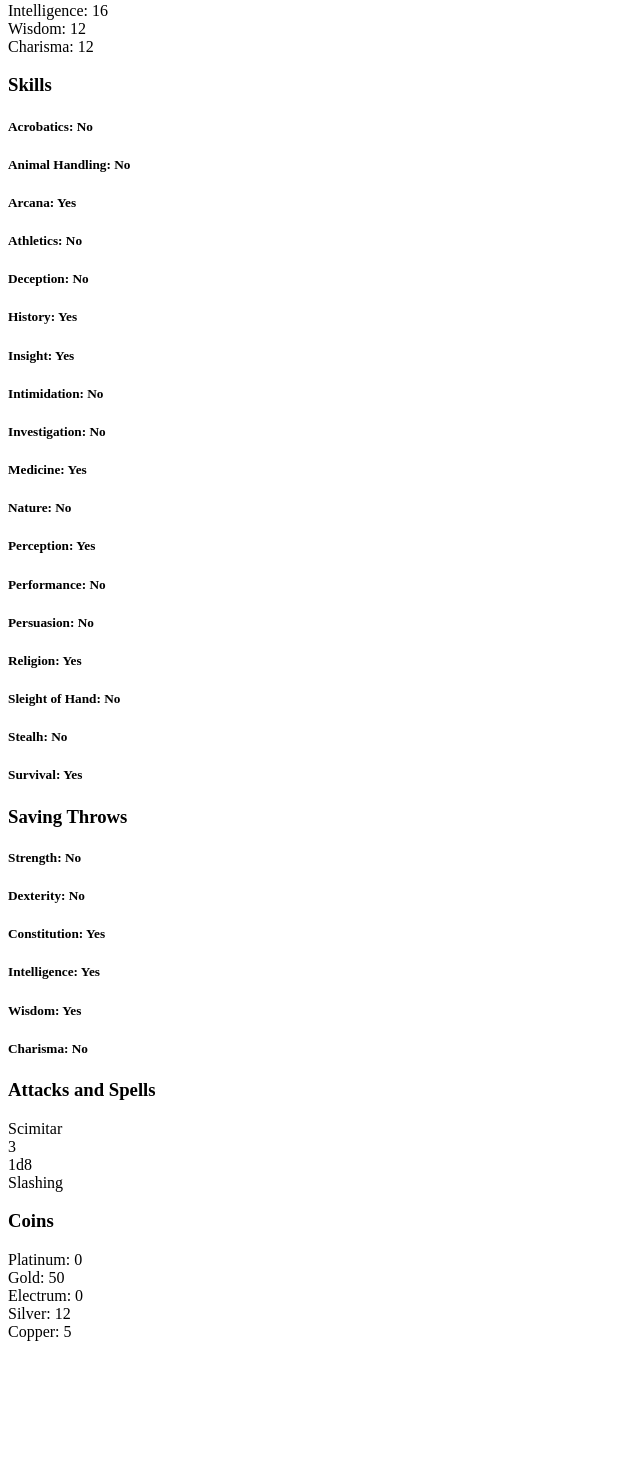
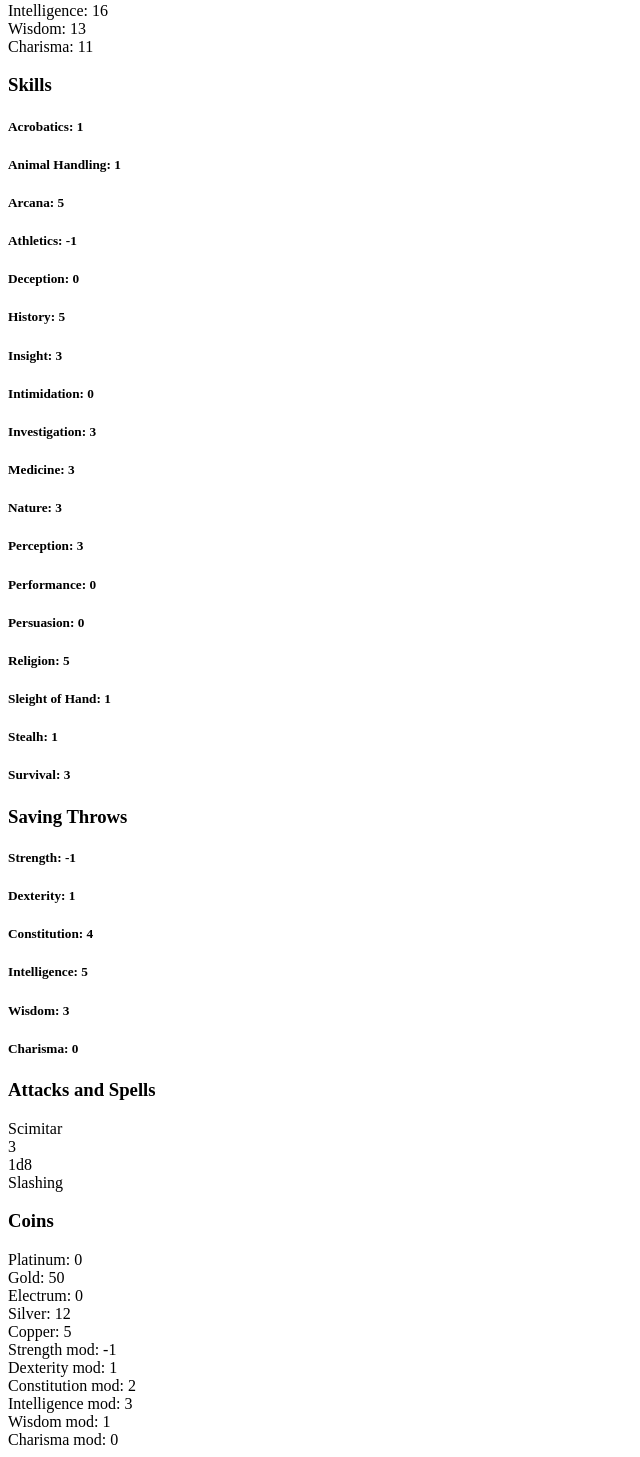
Before and after one commit to bpfahert/charactersheet, a React (Vite) app in the folder character-sheet/: page / in a window 1280 px wide. Shown: the part 593-2050 px from the top of the page, without its empty margins (0-640 px from the left). Before the commit the page ends 1942 px from the top, so only its background shows below. Built offline with nearby package versions, Linux system fonts and the light colour scheme; the HTML template or start-up script is replaced by a standard one.

Commit message:
Update SavingThrows and Skills components to calculate and show game modifiers

```diff
--- a/character-sheet/src/App.tsx
+++ b/character-sheet/src/App.tsx
@@ -1,4 +1,4 @@
-import { useState } from "react";
+import { useState, useEffect } from "react";
 import AbilityScores from "./components/AbilityScores";
 import CharacterDetails from "./components/CharacterDetails";
 import Coins from "./components/Coins";
@@ -6,10 +6,13 @@ import AttacksBox from "./components/AttackBox";
 import Stats from "./components/BattleStats";
 import SavingThrows from "./components/SavingThrows";
 import Skills from "./components/Skills";
+import { AbilityMods } from "./types";
 
 function App() {
+  const [level, setLevel] = useState(4);
   const [characterDetails, setCharacterDetails] = useState({name: "Caleb", class_one: {class: "wizard", level: 4}, race: "human", background: "student"});
-  const [abilityScores, setAbilityScores] = useState({strength: 8, dexterity: 12, constitution: 14, intelligence: 16, wisdom: 12, charisma: 12});
+  const [abilityScores, setAbilityScores] = useState({strength: 8, dexterity: 12, constitution: 14, intelligence: 16, wisdom: 13, charisma: 11});
+  const [abilityModifiers, setAbilityModifiers] = useState({strength: 0, dexterity: 0, constitution: 0, intelligence: 0, wisdom: 0, charisma: 0, proficiency: 0});
   const [playerCoins, setPlayerCoins] = useState({platinum: 0, gold: 50, electrum: 0, silver: 12, copper: 5});
   const [attackList, setAttackList] = useState([{name: "Scimitar", attack_bonus: 3, damage: "1d8", damage_type: "Slashing"}]);
   const [stats, setStats] = useState({armor_class: 12, initiative_bonus: 2, speed: {walking: 30}, hit_points: {current_hp: 32, max_hp: 35, temp_hp: 0}, hit_dice: {total_hit_dice: 4, current_hit_dice: 2}, death_saves: {successes: 1, failures: 2}});
@@ -35,6 +38,17 @@ function App() {
   survival: true,
   })
 
+  useEffect(() => {
+    setAbilityModifiers({
+      strength: Math.floor((abilityScores.strength - 10) / 2),
+      dexterity: Math.floor((abilityScores.dexterity - 10) / 2),
+      constitution: Math.floor((abilityScores.constitution - 10) / 2),
+      intelligence: Math.floor((abilityScores.intelligence - 10) / 2),
+      wisdom: Math.floor((abilityScores.wisdom - 10) / 2),
+      charisma: Math.floor((abilityScores.charisma - 10) / 2),
+      proficiency: Math.ceil(1 + (0.25 * level)),
+    });
+  },[abilityScores, level])
 
 
   return (
@@ -43,10 +57,16 @@ function App() {
       <CharacterDetails details={characterDetails}/>
       <Stats stats={stats}/>
       <AbilityScores scoreset={abilityScores} />
-      <Skills skills={skillset} />
-      <SavingThrows saving_throws={savingThrows} />
+      <Skills skills={skillset} abilityMods={abilityModifiers}/>
+      <SavingThrows savingThrows={savingThrows} abilityMods={abilityModifiers}/>
       <AttacksBox attacks={attackList} />
       <Coins coins={playerCoins} />
+      <div>Strength mod: {abilityModifiers.strength}</div>
+      <div>Dexterity mod: {abilityModifiers.dexterity}</div>
+      <div>Constitution mod: {abilityModifiers.constitution}</div>
+      <div>Intelligence mod: {abilityModifiers.intelligence}</div>
+      <div>Wisdom mod: {abilityModifiers.wisdom}</div>
+      <div>Charisma mod: {abilityModifiers.charisma}</div>
     </>
   )
 }
--- a/character-sheet/src/components/SavingThrows.tsx
+++ b/character-sheet/src/components/SavingThrows.tsx
@@ -1,18 +1,18 @@
 import { SavingThrowProficiencies} from "../types";
+import { AbilityMods } from "../types";
 
-
-function SavingThrows({saving_throws}: SavingThrowProficiencies) {
+function SavingThrows({savingThrows, abilityMods}: SavingThrowProficiencies & AbilityMods) {
 
 
     return(
         <>
             <h3>Saving Throws</h3>
-            <h5>Strength: {saving_throws.strength ? "Yes" : "No"}</h5>
-            <h5>Dexterity: {saving_throws.dexterity ? "Yes" : "No"}</h5>
-            <h5>Constitution: {saving_throws.constitution ? "Yes" : "No"}</h5>
-            <h5>Intelligence: {saving_throws.intelligence ? "Yes" : "No"}</h5>
-            <h5>Wisdom: {saving_throws.wisdom ? "Yes" : "No"}</h5>
-            <h5>Charisma: {saving_throws.charisma ? "Yes" : "No"}</h5>
+            <h5>Strength: {abilityMods.strength + (savingThrows.strength ? abilityMods.proficiency : 0)}</h5>
+            <h5>Dexterity: {abilityMods.dexterity + (savingThrows.dexterity ? abilityMods.proficiency : 0)}</h5>
+            <h5>Constitution: {abilityMods.constitution + (savingThrows.constitution ? abilityMods.proficiency : 0)}</h5>
+            <h5>Intelligence: {abilityMods.intelligence + (savingThrows.intelligence ? abilityMods.proficiency : 0)}</h5>
+            <h5>Wisdom: {abilityMods.wisdom + (savingThrows.wisdom ? abilityMods.proficiency : 0)}</h5>
+            <h5>Charisma: {abilityMods.charisma + (savingThrows.charisma ? abilityMods.proficiency : 0)}</h5>
         </>
     )
 }
--- a/character-sheet/src/components/Skills.tsx
+++ b/character-sheet/src/components/Skills.tsx
@@ -1,29 +1,29 @@
-import { SkillProficiencies} from "../types";
+import { SkillProficiencies, AbilityMods} from "../types";
 
 
-function Skills({skills}: SkillProficiencies) {
+function Skills({skills, abilityMods}: SkillProficiencies & AbilityMods) {
 
     return(
         <>
             <h3>Skills</h3>
-            <h5>Acrobatics: {skills.acrobatics ? "Yes" : "No"}</h5>
-            <h5>Animal Handling: {skills.animal_handling ? "Yes" : "No"}</h5>
-            <h5>Arcana: {skills.arcana ? "Yes" : "No"}</h5>
-            <h5>Athletics: {skills.athletics ? "Yes" : "No"}</h5>
-            <h5>Deception: {skills.deception ? "Yes" : "No"}</h5>
-            <h5>History: {skills.history ? "Yes" : "No"}</h5>
-            <h5>Insight: {skills.insight ? "Yes" : "No"}</h5>
-            <h5>Intimidation: {skills.intimidation ? "Yes" : "No"}</h5>
-            <h5>Investigation: {skills.investigation ? "Yes" : "No"}</h5>
-            <h5>Medicine: {skills.medicine ? "Yes" : "No"}</h5>
-            <h5>Nature: {skills.nature ? "Yes" : "No"}</h5>
-            <h5>Perception: {skills.perception ? "Yes" : "No"}</h5>
-            <h5>Performance: {skills.performance ? "Yes" : "No"}</h5>
-            <h5>Persuasion: {skills.persuasion ? "Yes" : "No"}</h5>
-            <h5>Religion: {skills.religion ? "Yes" : "No"}</h5>
-            <h5>Sleight of Hand: {skills.sleight_of_hand ? "Yes" : "No"}</h5>
-            <h5>Stealh: {skills.stealh ? "Yes" : "No"}</h5>
-            <h5>Survival: {skills.survival ? "Yes" : "No"}</h5>
+            <h5>Acrobatics: {abilityMods.dexterity + (skills.acrobatics ? abilityMods.proficiency : 0)}</h5>
+            <h5>Animal Handling: {abilityMods.wisdom + (skills.animal_handling ? abilityMods.proficiency : 0)}</h5>
+            <h5>Arcana: {abilityMods.intelligence + (skills.arcana ? abilityMods.proficiency : 0)}</h5>
+            <h5>Athletics: {abilityMods.strength + (skills.athletics ? abilityMods.proficiency : 0)}</h5>
+            <h5>Deception: {abilityMods.charisma + (skills.deception ? abilityMods.proficiency : 0)}</h5>
+            <h5>History: {abilityMods.intelligence + (skills.history ? abilityMods.proficiency : 0)}</h5>
+            <h5>Insight: {abilityMods.wisdom + (skills.insight ? abilityMods.proficiency : 0)}</h5>
+            <h5>Intimidation: {abilityMods.charisma + (skills.intimidation ? abilityMods.proficiency : 0)}</h5>
+            <h5>Investigation: {abilityMods.intelligence + (skills.investigation ? abilityMods.proficiency : 0)}</h5>
+            <h5>Medicine: {abilityMods.wisdom + (skills.medicine ? abilityMods.proficiency : 0)}</h5>
+            <h5>Nature: {abilityMods.intelligence + (skills.nature ? abilityMods.proficiency : 0)}</h5>
+            <h5>Perception: {abilityMods.wisdom + (skills.perception ? abilityMods.proficiency : 0)}</h5>
+            <h5>Performance: {abilityMods.charisma + (skills.performance ? abilityMods.proficiency : 0)}</h5>
+            <h5>Persuasion: {abilityMods.charisma + (skills.persuasion ? abilityMods.proficiency : 0)}</h5>
+            <h5>Religion: {abilityMods.intelligence + (skills.religion ? abilityMods.proficiency : 0)}</h5>
+            <h5>Sleight of Hand: {abilityMods.dexterity + (skills.sleight_of_hand ? abilityMods.proficiency : 0)}</h5>
+            <h5>Stealh: {abilityMods.dexterity + (skills.stealh ? abilityMods.proficiency : 0)}</h5>
+            <h5>Survival: {abilityMods.wisdom + (skills.survival ? abilityMods.proficiency : 0)}</h5>
         </>
     )
 }
```
Also changed, not shown: character-sheet/src/types.ts (+13 -1 lines).
